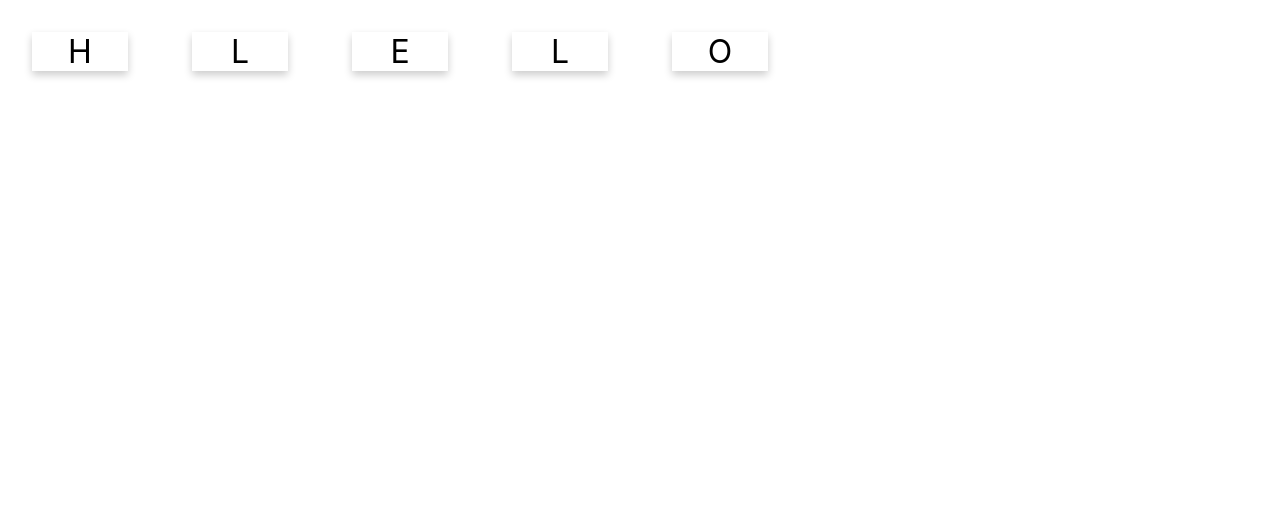
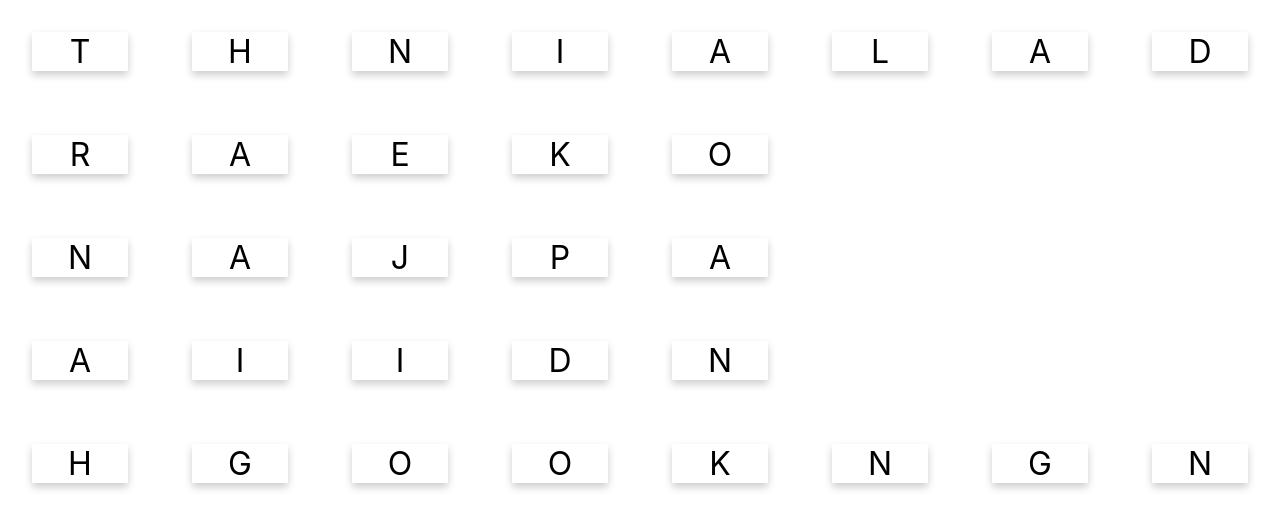
Before and after one commit to 6310110681/LAB_3SA03, a React (Create React App) app: page / in a window 1280 px wide. Shown: the top 528 px of the page. Built offline with nearby package versions, Linux system fonts and the light colour scheme.

Commit message:
Assignment : Add Word

```diff
--- a/src/App.js
+++ b/src/App.js
@@ -2,11 +2,15 @@ import React from 'react';
 import './App.css';
 import WordCard from './WordCard';
 
-const word = "Hello";
+const word = "Country";
 function App() {
   return (
     <div>
-      <WordCard value={word}/>
+      <WordCard value="Thailand"/>
+      <WordCard value="Korea"/>
+      <WordCard value="Japan"/>
+      <WordCard value="India"/>
+      <WordCard value="Hongkong"/>
     </div>
   );
 }
```
